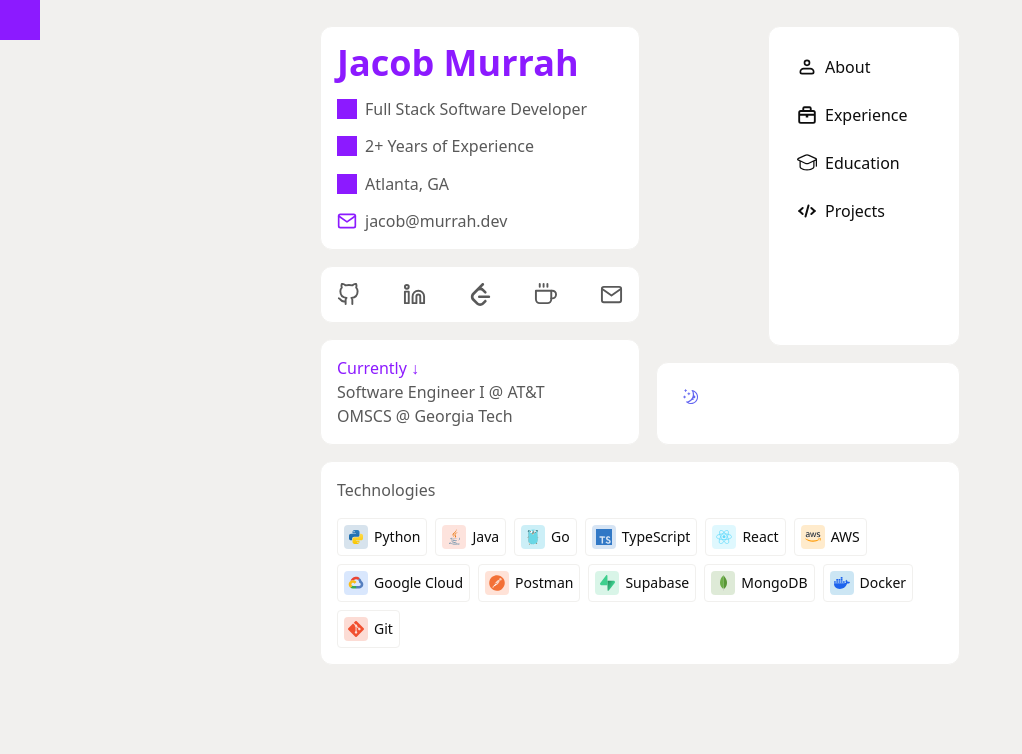
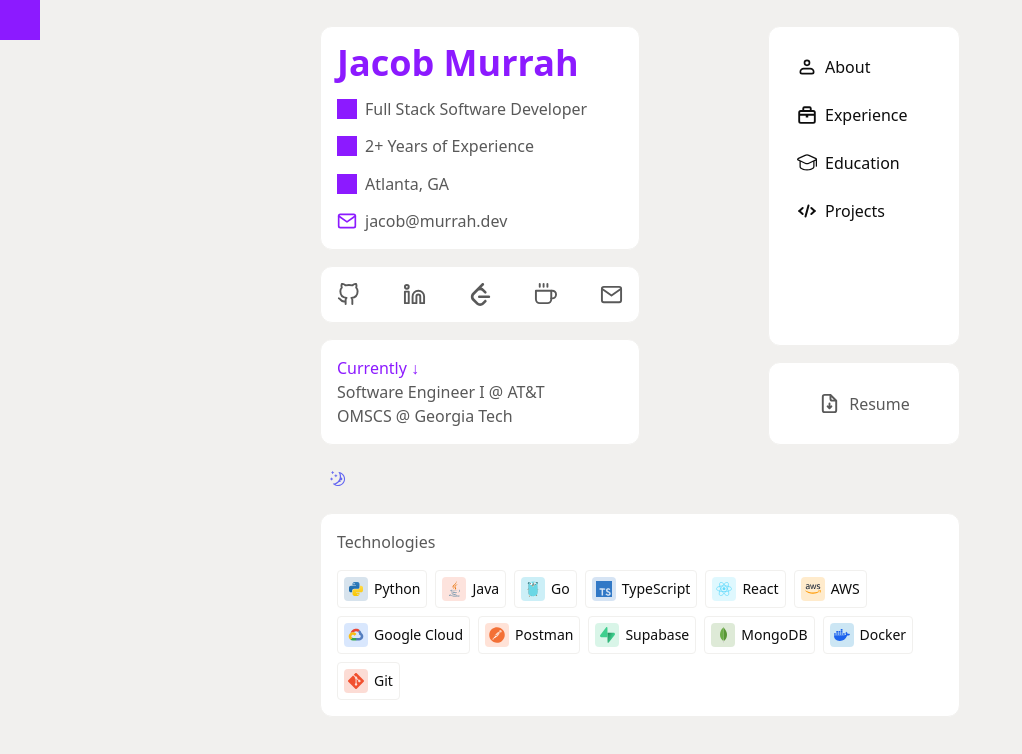
Before and after one commit to jmurrah/personal-portfolio-v2, a React (Vite) app: page / in a window 1280 px wide. Shown: the top 754 px of the page, without its empty margins (0-1022 px from the left). Built offline with nearby package versions, Linux system fonts and the light colour scheme; grey boxes are pictures that could not be loaded.

Commit message:
progress

```diff
--- a/index.html
+++ b/index.html
@@ -2,7 +2,7 @@
 <html lang="en">
   <head>
     <meta charset="UTF-8" />
-    <link rel="icon" type="image/svg+xml" href="/vite.svg" />
+    <link rel="icon" href="/favicon.ico" type="image/x-icon" />
     <meta name="viewport" content="width=device-width, initial-scale=1.0" />
     <link rel="preconnect" href="https://fonts.googleapis.com" />
     <link rel="preconnect" href="https://fonts.gstatic.com" crossorigin />
--- a/src/App.tsx
+++ b/src/App.tsx
@@ -18,9 +18,9 @@ export default function App() {
           <Route path="about" element={<About />} />
           <Route path="blog" element={<Blog />} />
           <Route path="contact" element={<Contact />} />
-          <Route path="resume" element={<Resume />} />
           <Route path="*" element={<Navigate to="/" replace />} />
         </Route>
+        <Route path="resume" element={<Resume />} />
       </Routes>
     </BrowserRouter>
   );
--- a/src/index.css
+++ b/src/index.css
@@ -68,7 +68,7 @@ a {
   margin-top: 8vh;
 }
 
-@media (max-height: 800px) {
+@media (max-height: 840px) {
   .custom-margin {
     margin-top: 10px;
   }
@@ -89,6 +89,7 @@ a .underline::after {
   height: 2px;
   background-color: var(--primary);
   transition: width 0.2s ease-in-out;
+  z-index: -1;
 }
 
 a:hover .underline::after,
--- a/src/pages/Home.tsx
+++ b/src/pages/Home.tsx
@@ -187,7 +187,31 @@ export default function Home() {
             <div style={tabsAnimation.style} className="z-100 w-full">
               <Tabs onTabClick={handleTabClick} readyToExpand={readyToShowTab} />
             </div>
+
             <AnimatedCard
+              direction="right"
+              delay={1550}
+              triggerExit={cardsExiting}
+              className={`z-100 w-48 h-full ml-auto flex items-center ${hideCards ? 'hidden' : ''}`}
+              onExitComplete={handleCardExited}
+            >
+              <a
+                href="/resume"
+                target="_blank"
+                rel="noopener noreferrer"
+                className="w-full flex items-center gap-2 justify-center"
+              >
+                <SvgIcon
+                  href="/resume"
+                  src="/icons/FileDownloadIcon.svg"
+                  alt="Resume"
+                  hoverColor="var(--primary)"
+                />
+                Resume
+              </a>
+            </AnimatedCard>
+
+            {/* <AnimatedCard
               direction="right"
               delay={1350}
               triggerExit={cardsExiting}
@@ -195,10 +219,12 @@ export default function Home() {
               onExitComplete={handleCardExited}
             >
               <ThemeToggle />
-            </AnimatedCard>
+            </AnimatedCard> */}
           </div>
         </div>
-
+        <div className="z-100">
+          <ThemeToggle />
+        </div>
         <AnimatedCard
           direction="bottom"
           delay={850}
```
